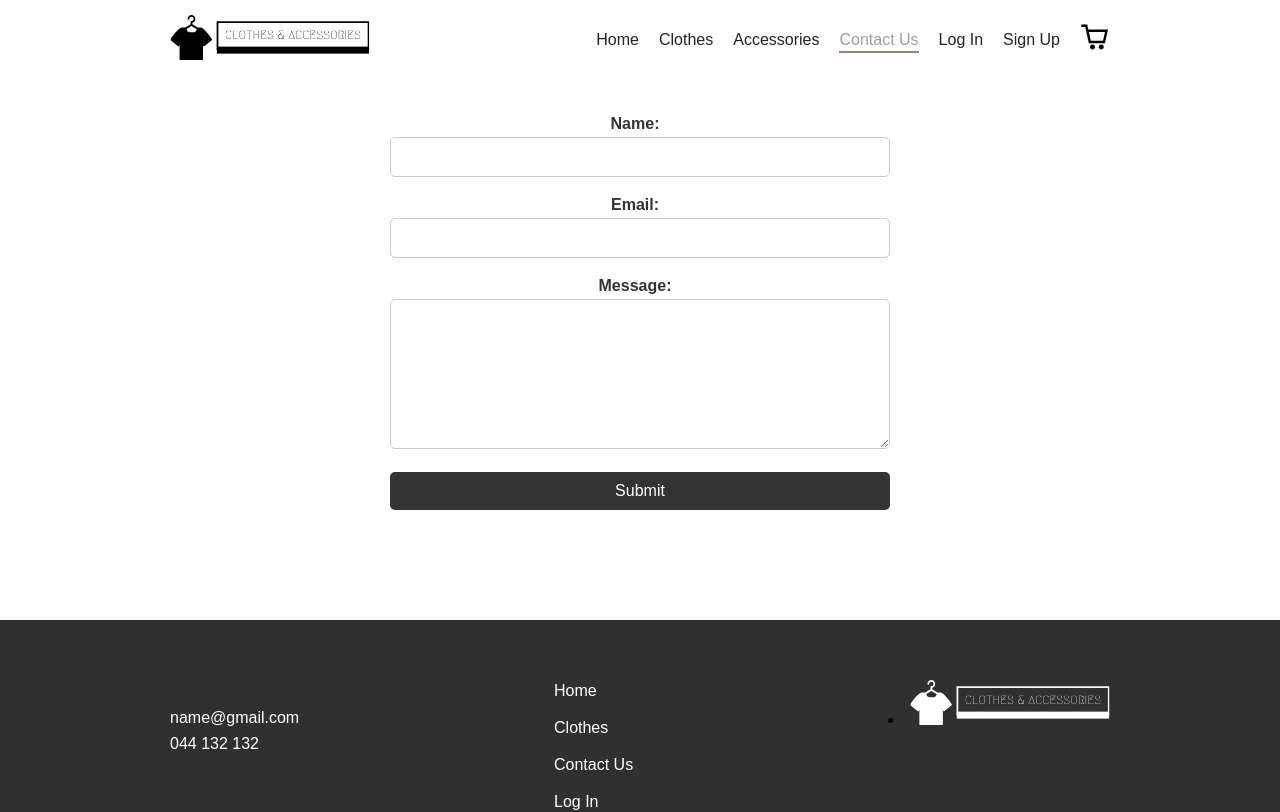
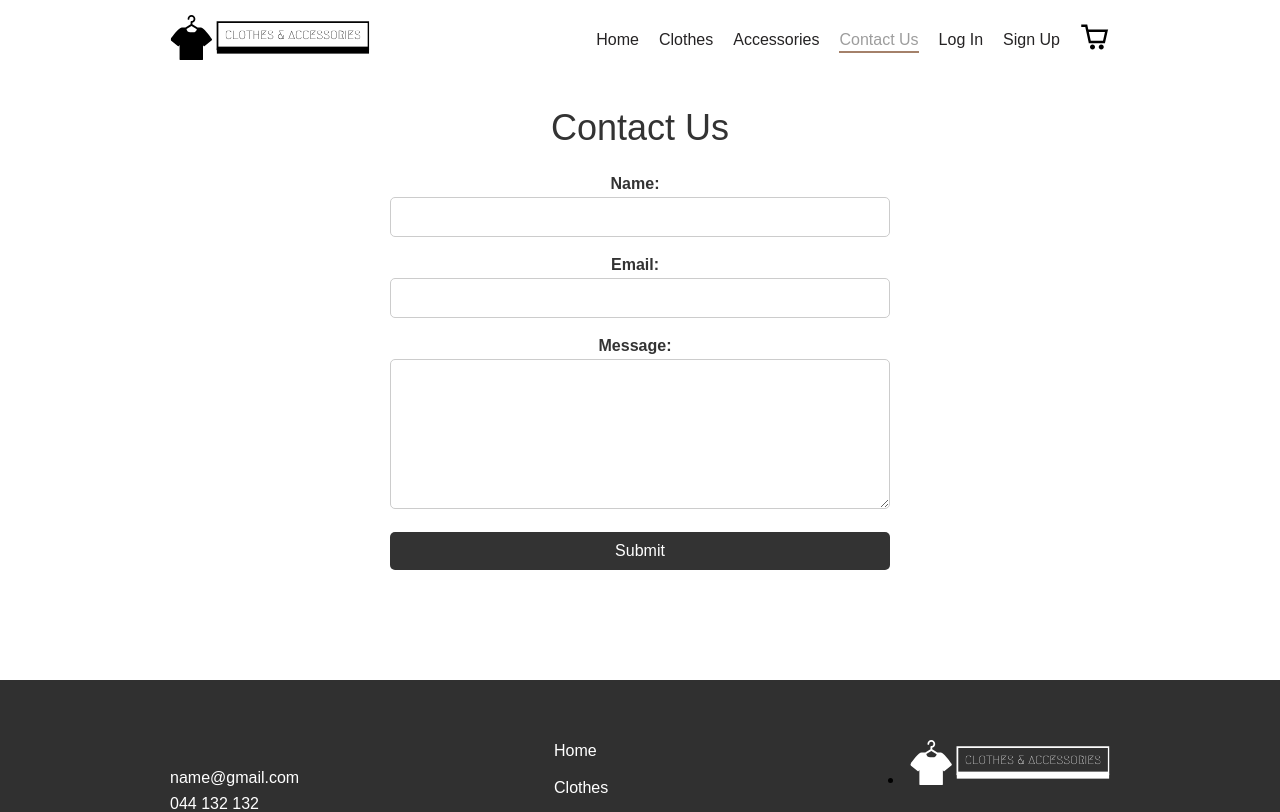
Before and after one commit to AltinDurakuu/react-ecommerce, a React (Vite) app: page /contactus in a window 1280 px wide. Shown: the top 812 px of the page. Built offline with nearby package versions, Linux system fonts and the light colour scheme; the HTML template or start-up script is replaced by a standard one.

Commit message:
wrapped some code in main tag

```diff
--- a/src/pages/ContactUs.jsx
+++ b/src/pages/ContactUs.jsx
@@ -39,6 +39,7 @@ function ContactUs(){
           });
       }
     return (
+        <main className="full-block">
             <section className="contact-section">
                 <div className="container">
                     <h1>Contact Us</h1>
@@ -61,6 +62,7 @@ function ContactUs(){
                     </form>
                 </div>
             </section>
+        </main>
     )
 }
 
--- a/src/styles/ContactUs.css
+++ b/src/styles/ContactUs.css
@@ -1,3 +1,6 @@
+main{
+    margin-top: 60px;
+}
 .contact-section {
     padding: 50px 0;
     text-align: center;
```
Lines whose indentation alone changed are shown as unchanged.
